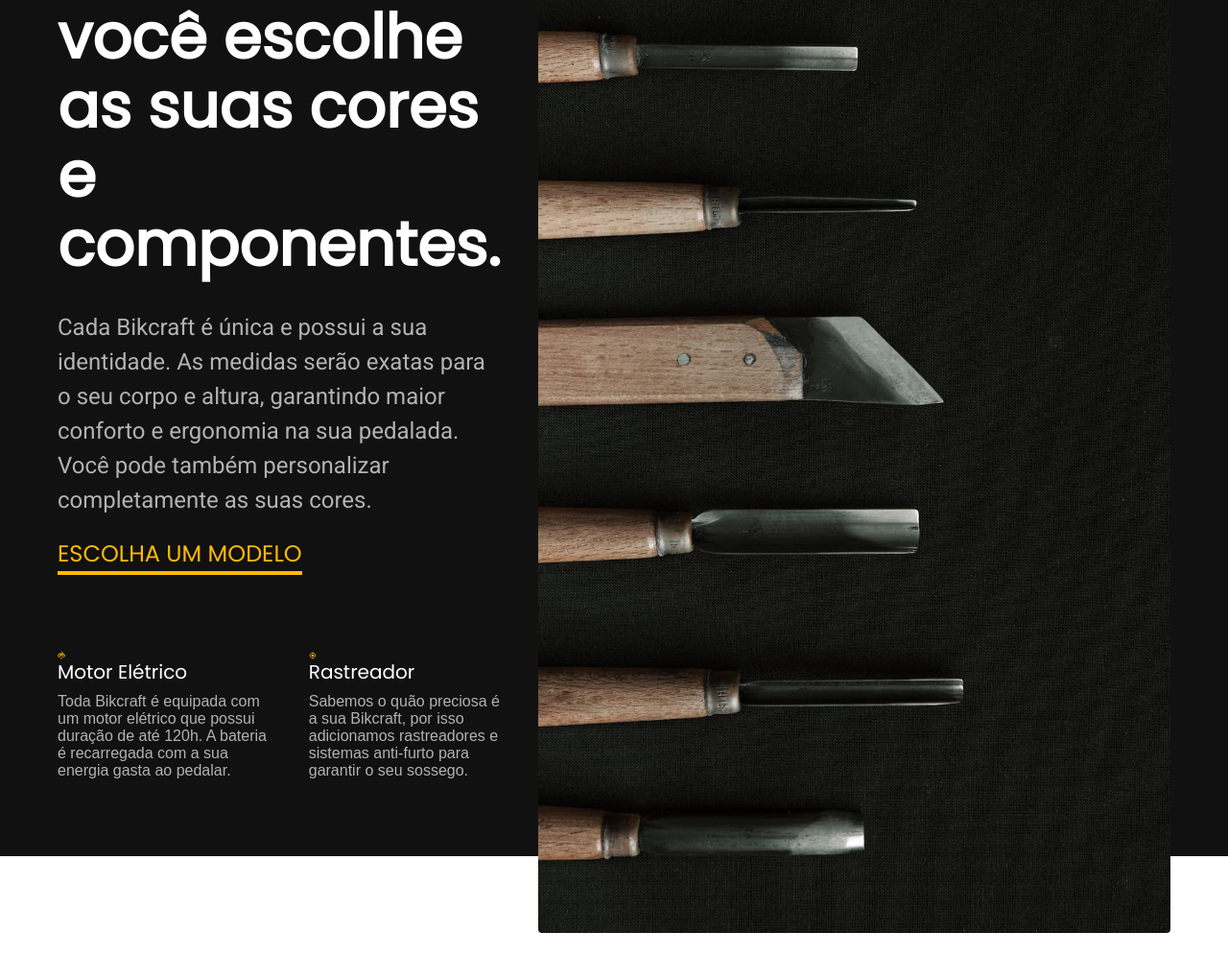
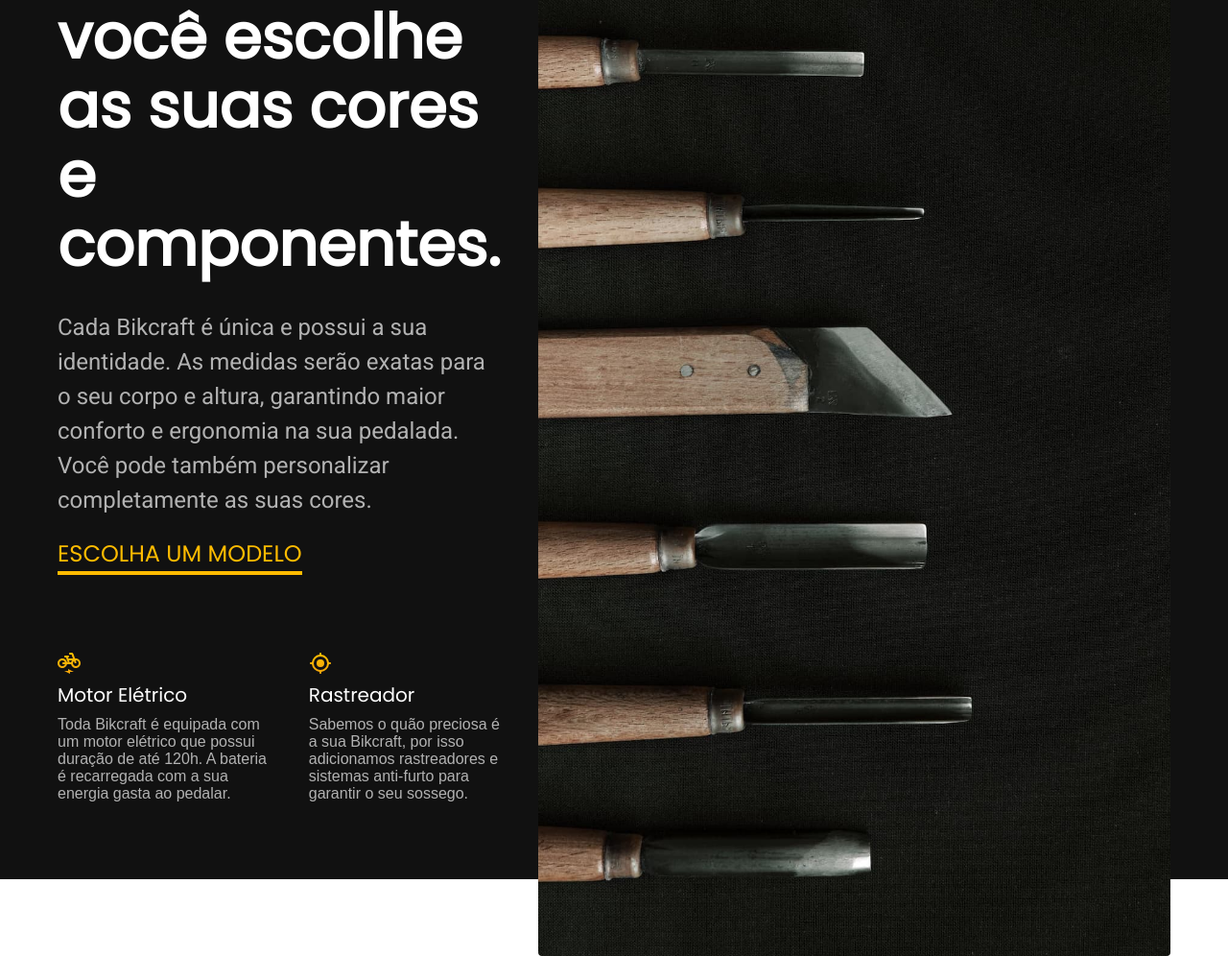
Before and after one commit to IsraelPires/Projeto-Bikcraft, a plain HTML site: page index.html in a window 1280 px wide. Shown: the part 1849-2845 px from the top of the page at 96% size. Before the commit the page ends 2821 px from the top, so only its background shows below. Drawn offline with Linux system fonts and the light colour scheme.

Commit message:
correão-2-tecnologia

```diff
--- a/CSS/home/tecnologia.css
+++ b/CSS/home/tecnologia.css
@@ -50,7 +50,7 @@
 
 .tecnologia-vantagens img {
     width: 24px;
-    max-width: 8px;
+    margin-bottom: 8px;
 }
 
 @media (max-width: 800px) {
```
